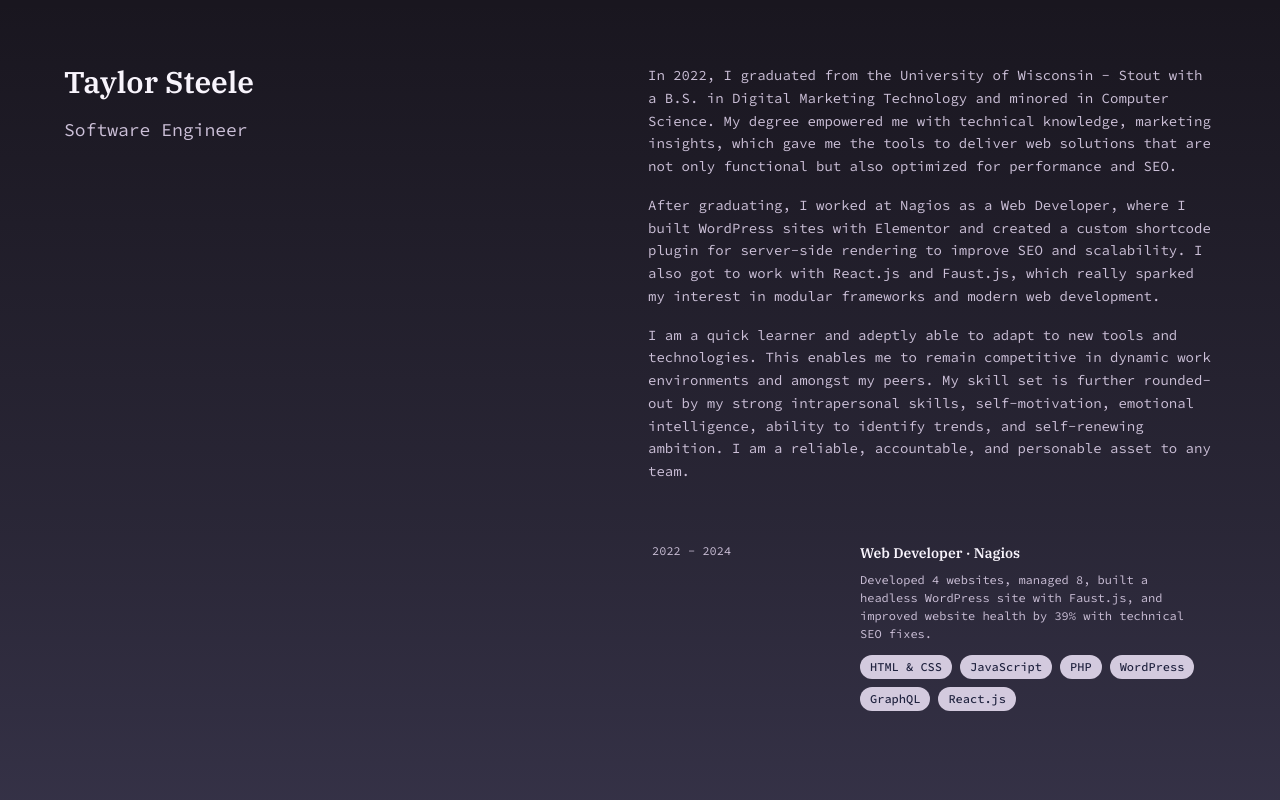
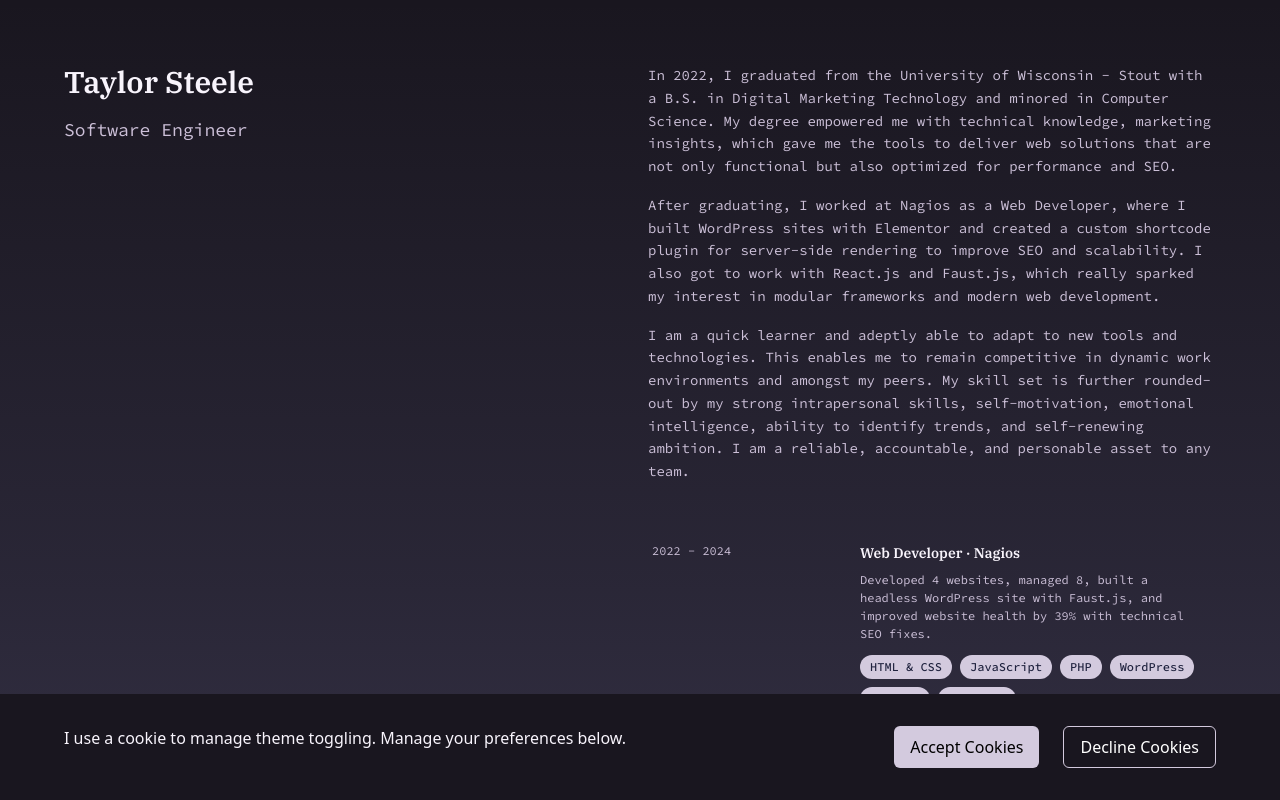
Before and after one commit to MashedTaytors/Steele-site, a Next.js app: page / in a window 1280 px wide. Shown: the top 800 px of the page. Built offline with nearby package versions, Linux system fonts and the light colour scheme; no server answers.

Commit message:
add cookie consent banner

```diff
--- a/package.json
+++ b/package.json
@@ -14,6 +14,7 @@
     "@mui/icons-material": "^6.1.6",
     "@mui/material": "^6.1.6",
     "@vercel/postgres": "^0.10.0",
+    "js-cookie": "^3.0.5",
     "next": "^15.0.2",
     "npm-check-updates": "^17.1.13",
     "qrcode.react": "^4.2.0",
@@ -21,6 +22,7 @@
     "react-dom": "^18"
   },
   "devDependencies": {
+    "@types/js-cookie": "^3.0.6",
     "@types/node": "^22",
     "@types/react": "^18",
     "@types/react-dom": "^18",
--- /dev/null
+++ b/src/app/context/cookie-consent-context.tsx
@@ -0,0 +1,47 @@
+'use client';
+
+import React, { createContext, useContext, useState, useEffect, ReactNode } from "react";
+import Cookies from "js-cookie";
+
+interface CookieConsentContextType {
+  consent: {
+    essential: boolean;
+    preferences: boolean;
+  };
+  setConsent: (consent: { essential: boolean; preferences: boolean }) => void;
+}
+
+const CookieConsentContext = createContext<CookieConsentContextType | undefined>(undefined);
+
+export const CookieConsentProvider = ({ children }: { children: ReactNode }) => {
+  const [consent, setConsent] = useState({
+    essential: true,
+    preferences: false,
+  });
+
+  useEffect(() => {
+    const storedConsent = Cookies.get("cookieConsent");
+    if (storedConsent) {
+      setConsent(JSON.parse(storedConsent));
+    }
+  }, []);
+
+  const updateConsent = (newConsent: { essential: boolean; preferences: boolean }) => {
+    Cookies.set("cookieConsent", JSON.stringify(newConsent), { expires: 365 });
+    setConsent(newConsent);
+  };
+
+  return (
+    <CookieConsentContext.Provider value={{ consent, setConsent: updateConsent }}>
+      {children}
+    </CookieConsentContext.Provider>
+  );
+};
+
+export const useCookieConsent = () => {
+  const context = useContext(CookieConsentContext);
+  if (!context) {
+    throw new Error("useCookieConsent must be used within a CookieConsentProvider");
+  }
+  return context;
+};
--- a/src/app/layout.tsx
+++ b/src/app/layout.tsx
@@ -1,12 +1,14 @@
 import { IBM_Plex_Serif, Source_Code_Pro } from "next/font/google";
-import { cookies } from 'next/headers';
+import { cookies } from "next/headers";
 import "./globals.css";
+import CookieConsent from "@/components/cookie-consent";
+import { CookieConsentProvider } from "./context/cookie-consent-context";
 
 const ibmPlexSerif = IBM_Plex_Serif({
   weight: ["400", "500", "600", "700"],
   subsets: ["latin"],
   variable: "--font-ibm-plex-serif",
-  display: "swap", //swap the css versions of the font with the next/font version - this allows for tailwind declaration
+  display: "swap",
 });
 
 const sourceCodePro = Source_Code_Pro({
@@ -16,21 +18,29 @@ const sourceCodePro = Source_Code_Pro({
   display: "swap",
 });
 
+export default async function RootLayout({
+  children,
+}: {
+  children: React.ReactNode;
+}) {
+  // Resolve the cookies() Promise and access the theme cookie
+  const cookieStore = await cookies();
+  const theme = cookieStore.get("theme")?.value || "dark";
 
-export default async function RootLayout({ children }: { children: React.ReactNode }) {
-  // Access cookies during SSR
-  const cookieStore = await cookies();
-  // Log the cookie value to the server console
-  const theme = cookieStore.get('theme')?.value || 'dark'; // Default to 'light' if cookie is not present
-
-  console.log('Server-side theme cookie:', theme);
+  console.log("Server-side theme cookie:", theme);
 
   return (
     <html lang="en" data-theme={theme}>
-      <head>
-      </head>
-      <body className={`${ibmPlexSerif.variable} ${sourceCodePro.variable} antialiased min-h-screen flex flex-col w-full flex-grow items-center`}>
+      <head />
+      <body
+        className={`${ibmPlexSerif.variable} ${sourceCodePro.variable} antialiased min-h-screen flex flex-col w-full flex-grow items-center`}
+      >
+        <CookieConsentProvider>
           {children}
+
+          {/* Cookie Consent Popup */}
+          <CookieConsent />
+        </CookieConsentProvider>
       </body>
     </html>
   );
--- a/src/app/page.tsx
+++ b/src/app/page.tsx
@@ -1,6 +1,7 @@
 import React from "react";
 import type { Metadata } from "next";
 import Footer from "@/components/footer";
+import SkillBadge from "@/components/badges/badges";
 
 
 export const metadata: Metadata = {
@@ -55,12 +56,12 @@ export default function Home() {
                     {/* libray, .com(x2), .org(x2), support(x2), ncpa  */}
                     {/* TODO: make components for this section */}
                     <ul className="flex flex-row flex-wrap gap-2">
-                      <li className="flex items-center rounded-full bg-paleLilac px-2.5 py-0.5 text-xs font-medium leading-5 font-sourceCodePro text-[#1f223e]"> HTML &amp; CSS </li>
-                      <li className="flex items-center rounded-full bg-paleLilac px-2.5 py-0.5 text-xs font-medium leading-5 font-sourceCodePro text-[#1f223e]"> JavaScript </li>
-                      <li className="flex items-center rounded-full bg-paleLilac px-2.5 py-0.5 text-xs font-medium leading-5 font-sourceCodePro text-[#1f223e]"> PHP </li>
-                      <li className="flex items-center rounded-full bg-paleLilac px-2.5 py-0.5 text-xs font-medium leading-5 font-sourceCodePro text-[#1f223e]"> WordPress </li>
-                      <li className="flex items-center rounded-full bg-paleLilac px-2.5 py-0.5 text-xs font-medium leading-5 font-sourceCodePro text-[#1f223e]"> GraphQL </li>
-                      <li className="flex items-center rounded-full bg-paleLilac px-2.5 py-0.5 text-xs font-medium leading-5 font-sourceCodePro text-[#1f223e]"> React.js </li>
+                      <SkillBadge> HTML &amp; CSS </SkillBadge>
+                      <SkillBadge> JavaScript </SkillBadge>
+                      <SkillBadge> PHP </SkillBadge>
+                      <SkillBadge> WordPress </SkillBadge>
+                      <SkillBadge> GraphQL </SkillBadge>
+                      <SkillBadge> React.js </SkillBadge>
                     </ul>
 
                   </div>
--- /dev/null
+++ b/src/components/badges/badges.tsx
@@ -0,0 +1,15 @@
+import React, { ReactNode }  from "react";
+
+interface SkillBadgeProps {
+    children: ReactNode;
+}
+
+const SkillBadge: React.FC<SkillBadgeProps> = ({ children }) => {
+    return(
+        <li className="flex items-center rounded-full bg-paleLilac px-2.5 py-0.5 text-xs font-medium leading-5 font-sourceCodePro text-[#1f223e]">
+            {children}
+        </li>
+    )
+}
+
+export default SkillBadge;
--- /dev/null
+++ b/src/components/cookie-consent.tsx
@@ -0,0 +1,59 @@
+'use client';
+// TODO: prevent consent banner flash on decline
+import React, { useEffect, useState } from "react";
+import { useCookieConsent } from "@/app/context/cookie-consent-context";
+import Cookies from "js-cookie";
+
+export default function CookieConsent() {
+  const { consent, setConsent } = useCookieConsent();
+  const [showPopup, setShowPopup] = useState(!consent.preferences);
+
+
+   // Check if consent already exists on mount
+   useEffect(() => {
+    const storedConsent = Cookies.get("cookieConsent");
+    if (!storedConsent) {
+      setShowPopup(true); // Show popup if no consent exists
+    } else {
+      const parsedConsent = JSON.parse(storedConsent);
+      if (JSON.stringify(parsedConsent) !== JSON.stringify(consent)) {
+        // Sync only if consent is different
+        setConsent(parsedConsent);
+      }
+      setShowPopup(false); // Hide popup if consent exists
+    }
+    // eslint-disable-next-line react-hooks/exhaustive-deps
+  }, []); // Empty dependency array to run only once on mount
+
+  const handleAccept = () => {
+    const updatedConsent = { essential: true, preferences: true };
+    setConsent(updatedConsent);
+    Cookies.set("cookieConsent", JSON.stringify(updatedConsent), { expires: 365 });
+    setShowPopup(false);
+  };
+
+  const handleDecline = () => {
+    const updatedConsent = { essential: true, preferences: false };
+    setConsent(updatedConsent);
+    Cookies.set("cookieConsent", JSON.stringify(updatedConsent), { expires: 365 });
+    setShowPopup(false);
+  };
+
+  return (
+    showPopup && (
+      <div className="fixed flex justify-center bottom-0 left-0 right-0 bg-background text-foreground py-8">
+        <div className="flex flex-row flex-wrap w-content justify-between gap-6">
+            <p>I use a cookie to manage theme toggling. Manage your preferences below.</p>
+            <div className="flex flex-row gap-6">
+                <button onClick={handleAccept} className="bg-paleLilac text-black px-4 py-2 rounded-md">
+                Accept Cookies
+                </button>
+                <button onClick={handleDecline} className="border border-paleLilac text-buttonText px-4 py-2 rounded-md">
+                Decline Cookies
+                </button>
+            </div>
+        </div>
+      </div>
+    )
+  );
+}
--- a/src/components/footer.tsx
+++ b/src/components/footer.tsx
@@ -7,7 +7,7 @@ import ArrowForwardIcon from '@mui/icons-material/ArrowForward';
 
 const Footer: React.FC = () => {
   return (
-    <footer className="flex w-full justify-center py-16">
+    <footer className="flex w-full justify-center py-16 mb-24">
       <div className="flex flex-row w-content">
         <div className="w-2/3 md:w-1/3">
           <SocialIcons />
--- a/src/components/theme-toggle.jsx
+++ b/src/components/theme-toggle.jsx
@@ -1,10 +1,12 @@
 'use client';
 
 import React, { useEffect, useState } from 'react';
+import { useCookieConsent } from '@/app/context/cookie-consent-context';
 import LightModeIcon from '@mui/icons-material/LightMode';
 import DarkModeIcon from '@mui/icons-material/DarkMode';
 
 // TODO: on light theme full page load, the wrong toggle icon flashes
+// TODO: Hide theme toggle if no cookie consent is given
 
 function getCookie(name) {
   const value = `; ${document.cookie}`;
@@ -20,27 +22,24 @@ function setCookie(name, value, days) {
 
 function ThemeToggle() {
   const [theme, setTheme] = useState(''); // Initialize with an empty string to prevent overwrites
+  const { consent } = useCookieConsent();
 
-  // Set theme based on the cookie during the first render
   useEffect(() => {
-    const cookieTheme = getCookie('theme');
-    if (cookieTheme) {
-      setTheme(cookieTheme); // Use the cookie theme if it exists
-    } else {
-      setTheme('dark'); // Default theme if no cookie exists
-    }
+    const cookieTheme = document.cookie
+      .split('; ')
+      .find((row) => row.startsWith('theme='))
+      ?.split('=')[1];
+
+    const htmlTheme = document.documentElement.dataset.theme;
+    setTheme(cookieTheme || htmlTheme || 'dark');
   }, []);
 
-  // Update cookie and DOM only when the theme changes
   useEffect(() => {
-    if (theme) { // Only act if the theme has been initialized
-      const cookieTheme = getCookie('theme');
-      if (cookieTheme !== theme) {
-        setCookie('theme', theme, 30); // Only set the cookie if the theme differs
-      }
-      document.documentElement.dataset.theme = theme; // Sync theme to the DOM
+    if (consent.preferences) {
+      setCookie('theme', theme, 30);
     }
-  }, [theme]);
+    document.documentElement.dataset.theme = theme;
+  }, [theme, consent.preferences]);
 
   const toggleTheme = () => {
     setTheme((prev) => (prev === 'dark' ? 'light' : 'dark'));
```
